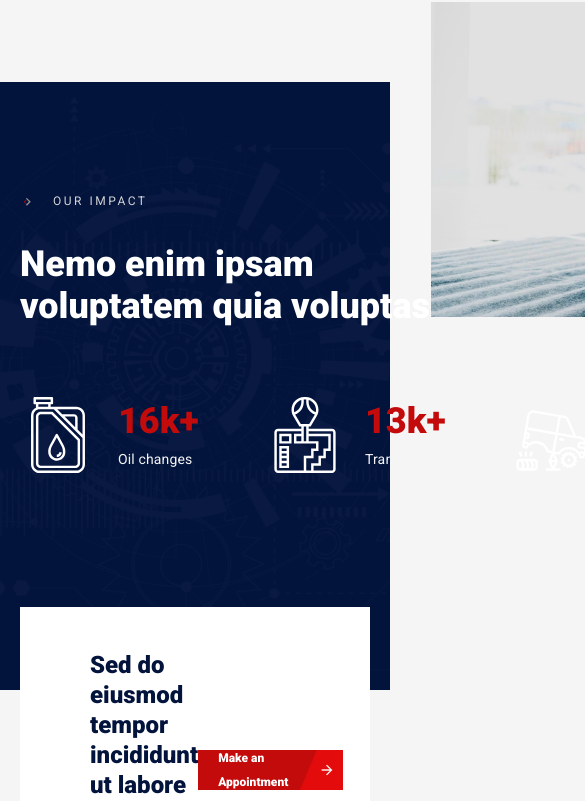
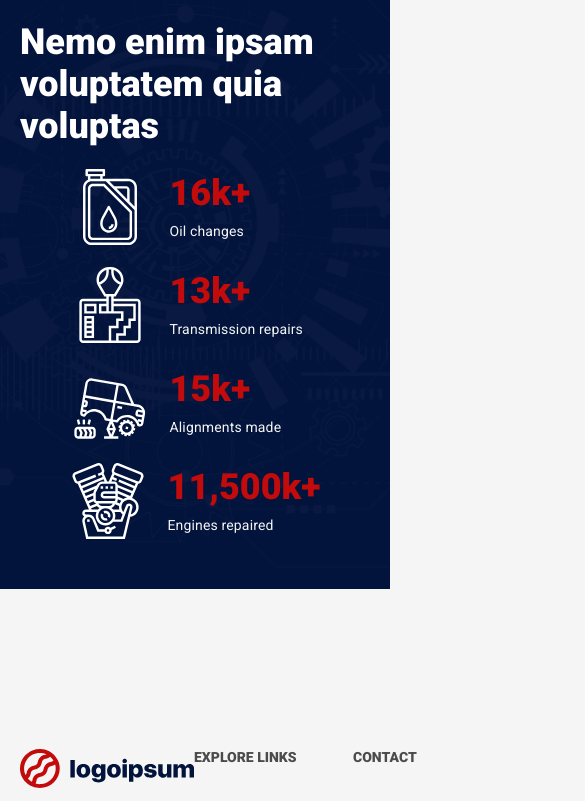
Before and after one commit to herohasan0/car-repair, a Next.js app: page / in a window 390 px wide. Shown: the part 7628-8429 px from the top of the page, 585 px wide, since content can reach past the window. Built offline with nearby package versions, Linux system fonts and the light colour scheme.

Commit message:
Edit Impact section design for mobile

```diff
--- a/main.css
+++ b/main.css
@@ -1047,7 +1047,11 @@ body {
 
 .Impactcard {
   display: flex;
-  align-items: center; }
+  align-items: center;
+  margin-top: 22px; }
+  @media (min-width: 768px) {
+    .Impactcard {
+      margin-top: initial; } }
   .Impactcard-left-img {
     width: 76px;
     height: 76px; }
@@ -1068,34 +1072,57 @@ body {
 
 .Impact {
   background: url(/impact-bg.png) no-repeat center center/cover;
+  margin-top: 50px;
+  padding-bottom: 50px; }
+  @media (min-width: 768px) {
+    .Impact {
+      margin-top: 210px;
       height: 608px;
-  margin-top: 210px; }
+      padding-bottom: initial; } }
   .Impact-top {
     display: flex;
     justify-content: space-between;
     position: relative; }
     .Impact-top .Title {
-      margin-top: 112px; }
+      margin-top: 50px; }
+      @media (min-width: 768px) {
+        .Impact-top .Title {
+          margin-top: 112px; } }
       .Impact-top .Title-subject span {
         color: #d5d5d5; }
       .Impact-top .Title-title {
-        color: white;
-        width: 411px; }
+        color: white; }
+        @media (min-width: 768px) {
+          .Impact-top .Title-title {
+            width: 411px; } }
     .Impact-top-img {
+      display: none; }
+      @media (min-width: 768px) {
+        .Impact-top-img {
+          display: block;
           width: 498px;
           height: 315px;
           position: relative;
-      top: -80px; }
+          top: -80px; } }
   .Impact-middle {
     display: flex;
-    justify-content: space-between; }
+    flex-direction: column;
+    align-items: center; }
+    @media (min-width: 768px) {
+      .Impact-middle {
+        flex-direction: row;
+        justify-content: space-between;
+        align-items: initial; } }
+  .Impact-bottom {
+    display: none; }
+    @media (min-width: 768px) {
       .Impact-bottom {
         display: flex;
         background-color: white;
         justify-content: space-between;
         align-items: center;
         padding: 43px 76px 48px 70px;
-    margin-top: 134px; }
+        margin-top: 134px; } }
     .Impact-bottom-title {
       font-size: 24px;
       width: 562px;
--- a/scss/components/Impact.scss
+++ b/scss/components/Impact.scss
@@ -1,13 +1,21 @@
 .Impact {
   background: url(/impact-bg.png) no-repeat center center / cover;
+  margin-top: 50px;
+  padding-bottom: 50px;
+  @include mq {
+    margin-top: 210px;
     height: 608px;
-  margin-top: 210px;
+    padding-bottom: initial;
+  }
   &-top {
     display: flex;
     justify-content: space-between;
     position: relative;
     .Title {
+      margin-top: 50px;
+      @include mq {
         margin-top: 112px;
+      }
       &-subject {
         span {
           color: $color-gray-line;
@@ -15,28 +23,43 @@
       }
       &-title {
         color: white;
+        @include mq {
           width: 411px;
+        }
       }
     }
 
     &-img {
+      display: none;
+      @include mq {
+        display: block;
         width: 498px;
         height: 315px;
         position: relative;
         top: -80px;
       }
     }
+  }
   &-middle {
     display: flex;
+    flex-direction: column;
+    align-items: center;
+    @include mq {
+      flex-direction: row;
       justify-content: space-between;
+      align-items: initial;
+    }
   }
   &-bottom {
+    display: none;
+    @include mq {
       display: flex;
       background-color: white;
       justify-content: space-between;
       align-items: center;
       padding: 43px 76px 48px 70px;
       margin-top: 134px;
+    }
     &-title {
       font-size: 24px;
       width: 562px;
--- a/scss/components/Impactcard.scss
+++ b/scss/components/Impactcard.scss
@@ -1,6 +1,10 @@
 .Impactcard {
   display: flex;
   align-items: center;
+  margin-top: 22px;
+  @include mq {
+    margin-top: initial;
+  }
   &-left {
     &-img {
       width: 76px;
```
Lines whose indentation alone changed are shown as unchanged.
